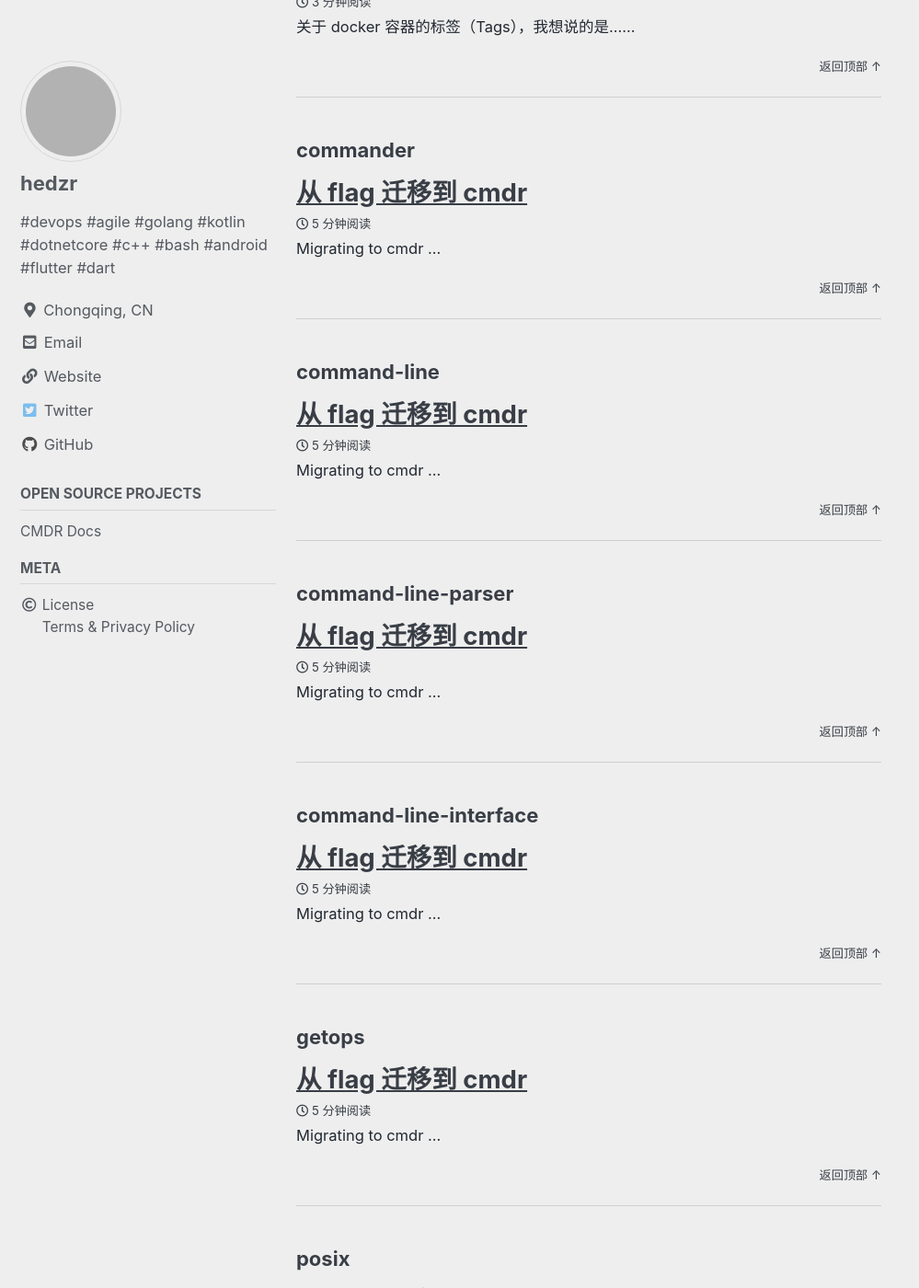
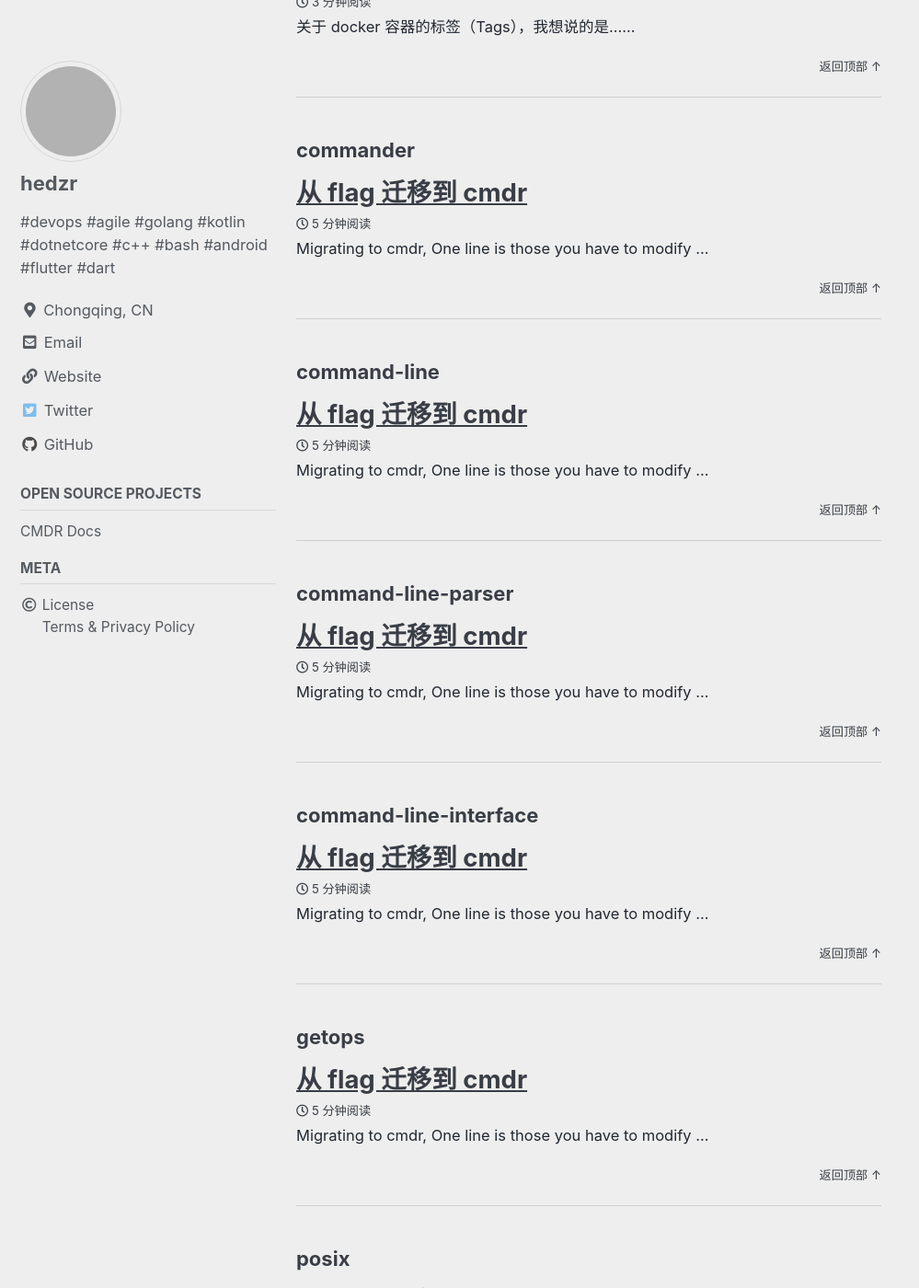
Before and after one commit to hedzr/hedzr.github.io, a Jekyll site: the page built from _pages/tag-archive.md, in a window 1280 px wide and 1400 px high, scrolled down 13482 px. Shown: the whole window at 92% size, without its empty margins (0-999 px from the left). Built offline with Jekyll 4.4.1, drawn with Linux system fonts in a browser that asks for light colours; cached includes are drawn as plain includes; some of the changed text lies outside the part shown; grey boxes are pictures that could not be loaded.

Commit message:
mod again

```diff
--- a/_posts/2020-07-17-cmdr-migrating-from-flag.md
+++ b/_posts/2020-07-17-cmdr-migrating-from-flag.md
@@ -12,7 +12,7 @@ header:
   overlay_image: /assets/images/cmdr/help-screen.png
   overlay_filter: rgba(128, 128, 0, 0.3)
 excerpt: >-
-  Migrating to cmdr ...
+  Migrating to cmdr, One line is those you have to modify ...
 
 #  caption: "Photo credit: [**Unsplash**](https://unsplash.com)"
 #  actions:
```
Also changed, not shown: other parts of _posts/2020-07-17-cmdr-migrating-from-flag.md (+10 -0 lines).
